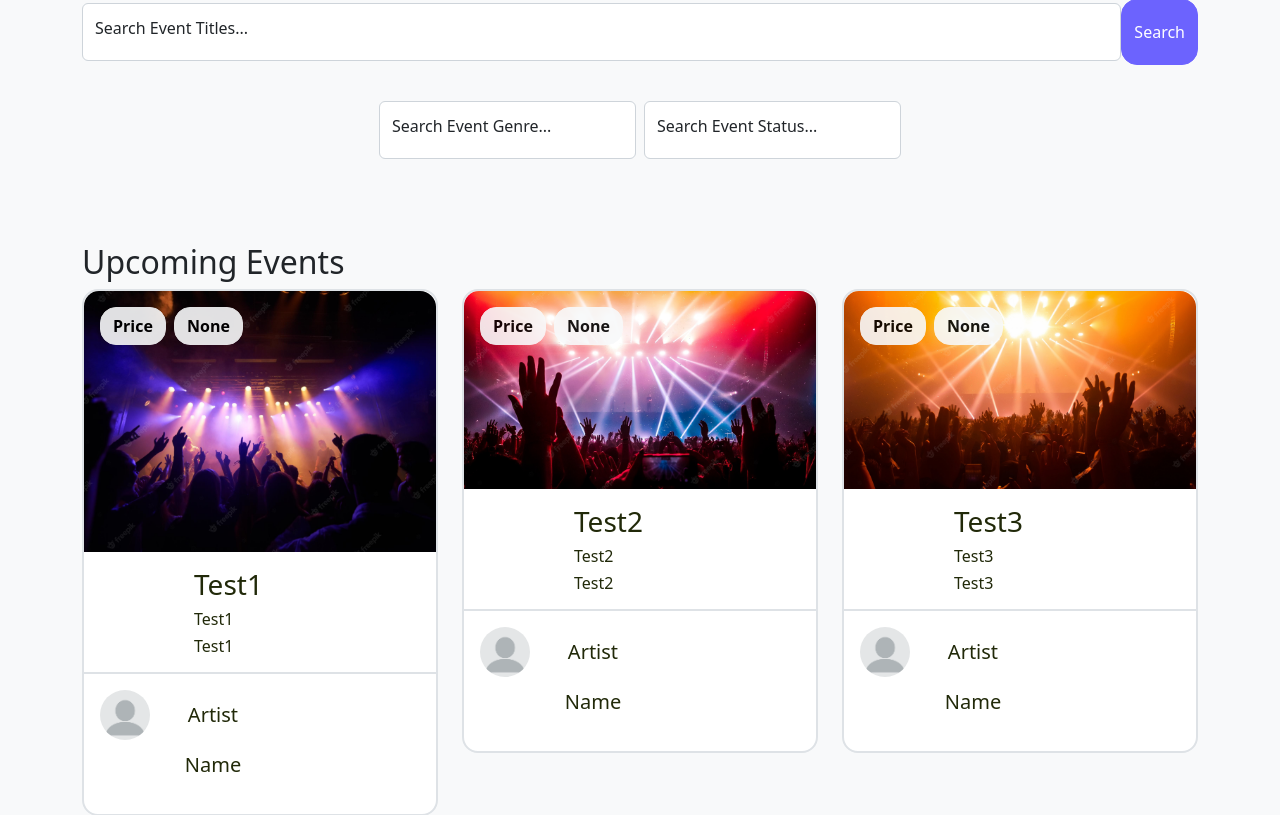
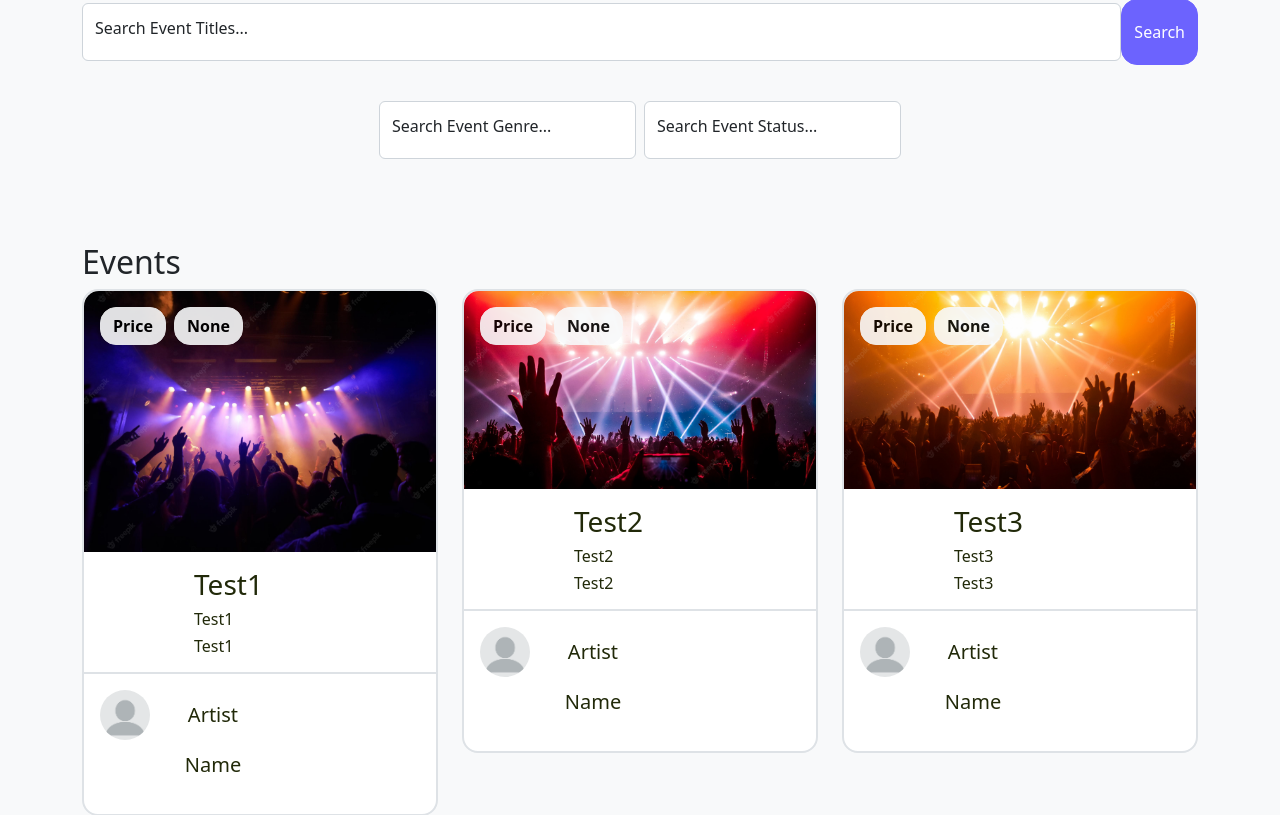
Before and after one commit to BananaSully/IAB207_Assessment3, a Flask app: page / in a window 1280 px wide. Shown: the part 627-1442 px from the top of the page. Run offline with Flask 2, Linux system fonts and the light colour scheme; data comes from the database, SQL or seed files in the repository; some libraries are stand-ins or nearby versions.

Commit message:
minor change

```diff
--- a/website/templates/index.html
+++ b/website/templates/index.html
@@ -159,7 +159,7 @@
 <br><br>
 
 
-<h2>Upcoming Events</h2>
+<h2>Events</h2>
 
 <div class="row row-cols-1 row-cols-md-3 g-4">
   {% for destination in destinations %}
```
